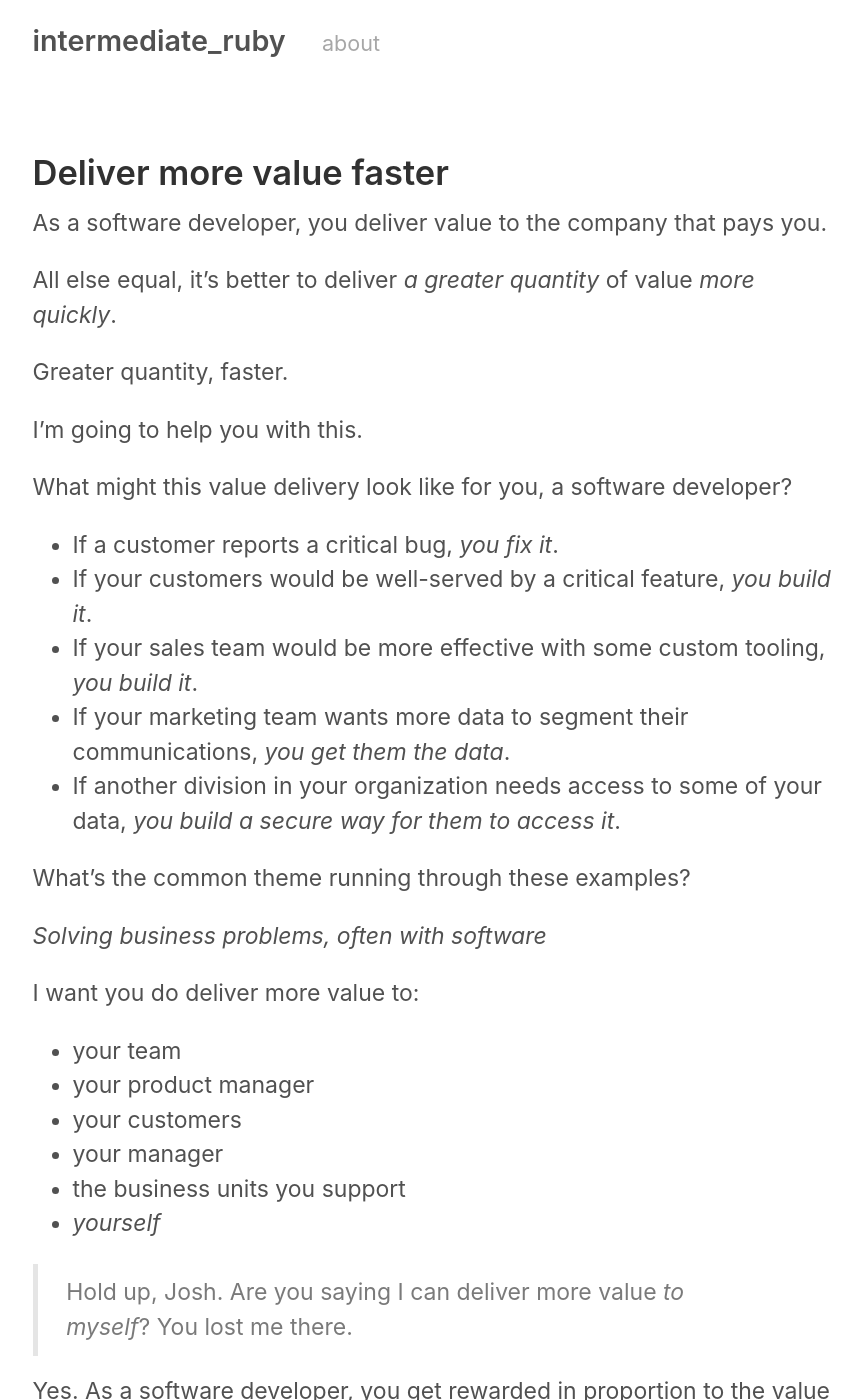
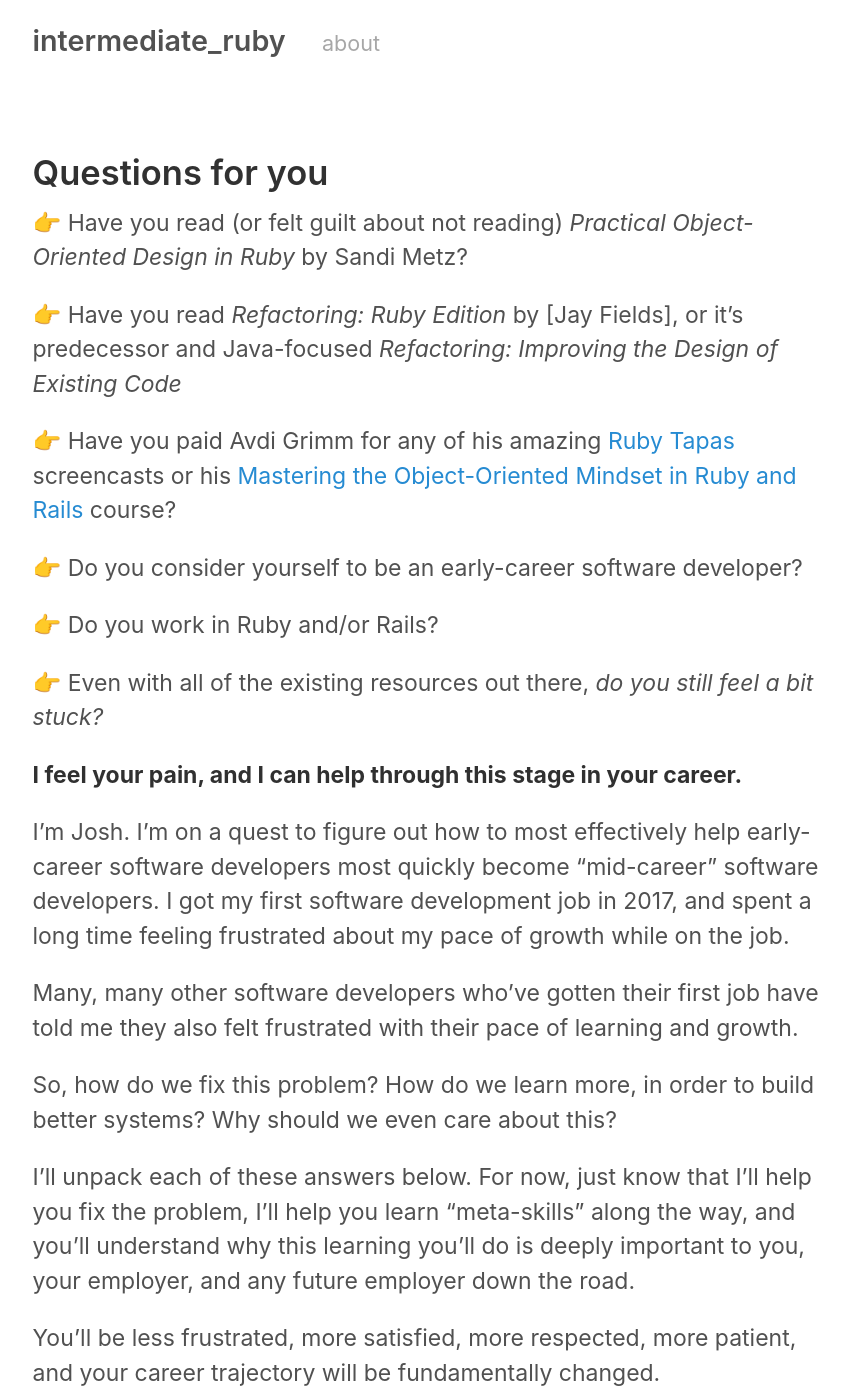
Before and after one commit to josh-works/intermediaterubycom, a Jekyll site: the page built from index.md, in a window 1280 px wide and 1400 px high. Shown: the whole window, without its empty margins (205-1067 px from the left). Built offline with Jekyll 4.4.1, drawn with Linux system fonts in a browser that asks for light colours; some of the changed text lies outside the part shown.

Commit message:
merge conflicts

```diff
--- a/index.md
+++ b/index.md
@@ -3,179 +3,58 @@
 title: Home
 ---
 
-## Deliver more value faster
+## Questions for you
 
-As a software developer, you deliver value to the company that pays you.
+👉 Have you read (or felt guilt about not reading) _Practical Object-Oriented Design in Ruby_ by Sandi Metz?
 
-All else equal, it's better to deliver _a greater quantity_ of value _more quickly_.
+👉 Have you read _Refactoring: Ruby Edition_ by [Jay Fields], or it's predecessor and Java-focused _Refactoring: Improving the Design of Existing Code_
 
-Greater quantity, faster.
+👉 Have you paid Avdi Grimm for any of his amazing [Ruby Tapas](https://www.rubytapas.com/) screencasts or his [Mastering the Object-Oriented Mindset in Ruby and Rails](https://avdi.codes/courses/moom/) course?
 
-I'm going to help you with this.
+👉 Do you consider yourself to be an early-career software developer?
 
-What might this value delivery look like for you, a software developer?
+👉 Do you work in Ruby and/or Rails?
 
-- If a customer reports a critical bug, _you fix it_.
-- If your customers would be well-served by a critical feature, _you build it_.
-- If your sales team would be more effective with some custom tooling, _you build it_.
-- If your marketing team wants more data to segment their communications, _you get them the data_.
-- If another division in your organization needs access to some of your data, _you build a secure way for them to access it_.
+👉 Even with all of the existing resources out there, _do you still feel a bit stuck?_
 
-What's the common theme running through these examples?
-
-_Solving business problems, often with software_
-
-I want you do deliver more value to:
-
-- your team
-- your product manager
-- your customers
-- your manager
-- the business units you support
-- _yourself_
-
-> Hold up, Josh. Are you saying I can deliver more value _to myself_? You lost me there.
-
-Yes. As a software developer, you get rewarded in proportion to the value you deliver.
-
-Who do you think gets paid and respected more? The person who:
-
-1. earns their company $250,000/yr?
-2. earns the company $750,000/yr?
-3. earns the company $2,000,000/yr?
-
-When you deliver more value to your company, you reap benefits like:
-
-- Higher pay
-- More respect/appreciation from your peers
-- Access to opportunities to work on high-value projects
-- More flexibility around how much and when you work
-
-Everyone wins.
-
-## How we'll work together to help you become a better software developer
-
-I hope you're convinced that good things come to those who deliver value.
-
-Understanding the above is the easy part. The hard part is figuring out what to do about it.
-
-That's where I come in.
-
-## Some of the topics you'll learn:
-
-Working together, you'll learn how to be an effective member of your team as you work on features/bugs related to:
-
-- Background jobs with Redis & Sidekiq
-- Active Cable & Websockets
-- ActiveRecord
-- Cron jobs
-- Sending email from a Rails app
-- Receiving and processing email in a rails app
-- How to hook up a Rails app with a third-party ESP
-- Sending text messages
-- logging
-- Building JSON API endpoints
-- Token authentication for endpoints
-- Rubocop setup/configuration
-- load testing your application with Siege
-- How to interpret `rack-mini-profiler` output
-- Setting up Application Performance Monitoring with DataDog or NewRelic
-- Using Mixpanel in Rails for A/B testing
-- Rake tasks to do all sorts of things
-- Shell scripting
-- Deplying an 'as good as native' Android/iOS app using Turbolinks, inspired by [RailsConf 2016 - Turbolinks 5: I Can’t Believe It’s Not Native! by Sam Stephenson](https://www.youtube.com/watch?v=SWEts0rlezA)
-- Stripe integration(s)
-- [Mapbox](https://www.mapbox.com/) in Rails
-- [Leaflet](https://leafletjs.com/) in Rails
-- Sorbet and Static Type Checking in Ruby
+**I feel your pain, and I can help through this stage in your career.**
 
 
-## How you'll actually learn this information
+I'm Josh. I'm on a quest to figure out how to most effectively help early-career software developers most quickly become "mid-career" software developers. I got my first software development job in 2017, and spent a long time feeling frustrated about my pace of growth while on the job.
 
-You might look through the above list and think
+Many, many other software developers who've gotten their first job have told me they also felt frustrated with their pace of learning and growth.
 
-> This is a lot to learn. How can someone learn all this alongside their regular job?
->
-> I cannot stop working to go into full-time study mode!
+So, how do we fix this problem? How do we learn more, in order to build better systems? Why should we even care about this?
 
-Quite right! It's _hard_ to move knowledge from one person's head to someone else's head.
+I'll unpack each of these answers below. For now, just know that I'll help you fix the problem, I'll help you learn "meta-skills" along the way, and you'll understand why this learning you'll do is deeply important to you, your employer, and any future employer down the road.
 
-I've got a few tools in the toolkit here, to help you learn new information as fast as possible:
+You'll be less frustrated, more satisfied, more respected, more patient, and your career trajectory will be fundamentally changed.
 
-1. Detailed Guides
-1. Video walk-throughs
-1. Production Code & Examples
-1. Hyper-focused Obstacle Courses (Drills focusing on: ActiveRecord, Nokogiri, Regexs, etc)
+--------------------
 
-Depending on the topic at hand, a different mix of resources is the most appropriate.
+So, how do we do all of this?
 
-Every resource I make, I test-drive with early-career software developers.
+We have to ensure we have adequate skills across four domains:
 
-We "pair" on what I've made, and based on what I observe and their feedback, I refine what I've made to it more quickly delivers value, in a more easily digestible way.
+1. Writing software
+1. Solving problems
+1. Understanding others
+1. Communicating effectively
 
+If you have adequate skills in only one or two of these domains, you'll find yourself floundering and you might not know why.
 
-## Who is this designed for?
+If you build skills across all four domains, you'll find yourself enjoying your work, because you'll be effective even as you're being challenged.
 
-These resources are laser-focused on a very specific group of people:
+You'll deliver more value to your team, your company, and your customers, and you'll enjoy the day-to-day of your work.
 
-**Early-career software developers who work at least partially in Ruby/Rails**
+## Don't take my word for it
 
-These guides are not intended for experts who have deep familiarity with the specific technology.
+Here's what a few others have said about things I've made:
 
-On the other hand, if you're a bit of a generalist software developer, hired to work on a Rails application, at various times you'll cross paths with many of the technologies I've listed above.
+> I've read the first two parts of your [Open-source bug fixing with Matt Swanson] series so far, and I LOVE IT. I love how you're using video to get an expert to verbalise what they're thinking. This is so, so good.
 
-It is to your advantage to quickly gain basic working knowledge and experience with the technology.
+_\- [@Cedric Chin](https://mobile.twitter.com/ejames_c)_
 
-## Frequently Asked Questions
+> Everyone I have talked to in the cohort, including myself credits you with huge gains in learning/understanding **because of the videos.** Being able to have concise instruction that I can pause, or slow down, or rewind has really allowed me to learn some basics at my own pace, without the general nervous anxiety I can get, when I feel like I missed something.
 
-### Who are you?
-
-👋 I'm Josh!
-
-I'm a software developer.
-
-## Quotes
-
-> I love the README explainer! So much more thorough than the Nokogiri documentation, really great stuff.
-
->  I was able to go from 0 to `scraping the [Hacker News Comment thread]` with only this repo and the Nokogiri docs as resources.
-
-
-
-
-### Who is this designed for?
-
-I want to help out early-career Ruby/Rails developers.
-
-I'm building what I wish had existed when I first started working, so I'd spend less time fumbling with new technologies, and more time solving business problems.
-
-In 2017, when I started my first job, I worked primarily in Ruby/Rails (with some Elixir), and felt like I spent a lot of the first two years stumbling around in the dark. I'd finish one ticket, having just been exposed to some complicated concept in programming, and before that new information had time to consolidate in my brain, I was on to another ticket, wrestling with another giant piece of abstraction.
-
-### Who is this _not_ designed for?
-
-If you consider yourself to be a senior developer, or maybe not even a senior developer, but you don't see much value in expanding your skillset, these resources might not be a good fit for you.
-
-If you're quite aware of your relative inexperience, however, and find yourself regularly wondering if you've got the skills and knowledge you need to do your job, _you're in the right place_.
-
-### What if I want to stop halfway through?
-
-
-Advice:
-- If video w/open source people, start with structure of what I want to cover:
-- Lesson 1, refactoring legacy code
-
-Start with end thing, in bullet points
-don't do anything else until I redo home page, "what does intermediate ruby mean: Title"
-
-if I were your boss:
-- No idea how or why any of this makes sense
-- environment setup?
-
-
-### What if I want my money back
-
-If you want your money back anytime between when you purchase and a year from when you purchase, just let me know and you'll get it all back.
-
-Quotes from people about various resources?
-
-<script async data-uid="5b13b420e3" src="https://josh-thompson.ck.page/5b13b420e3/index.js"></script>
+_\- Jordan Beck_
```
